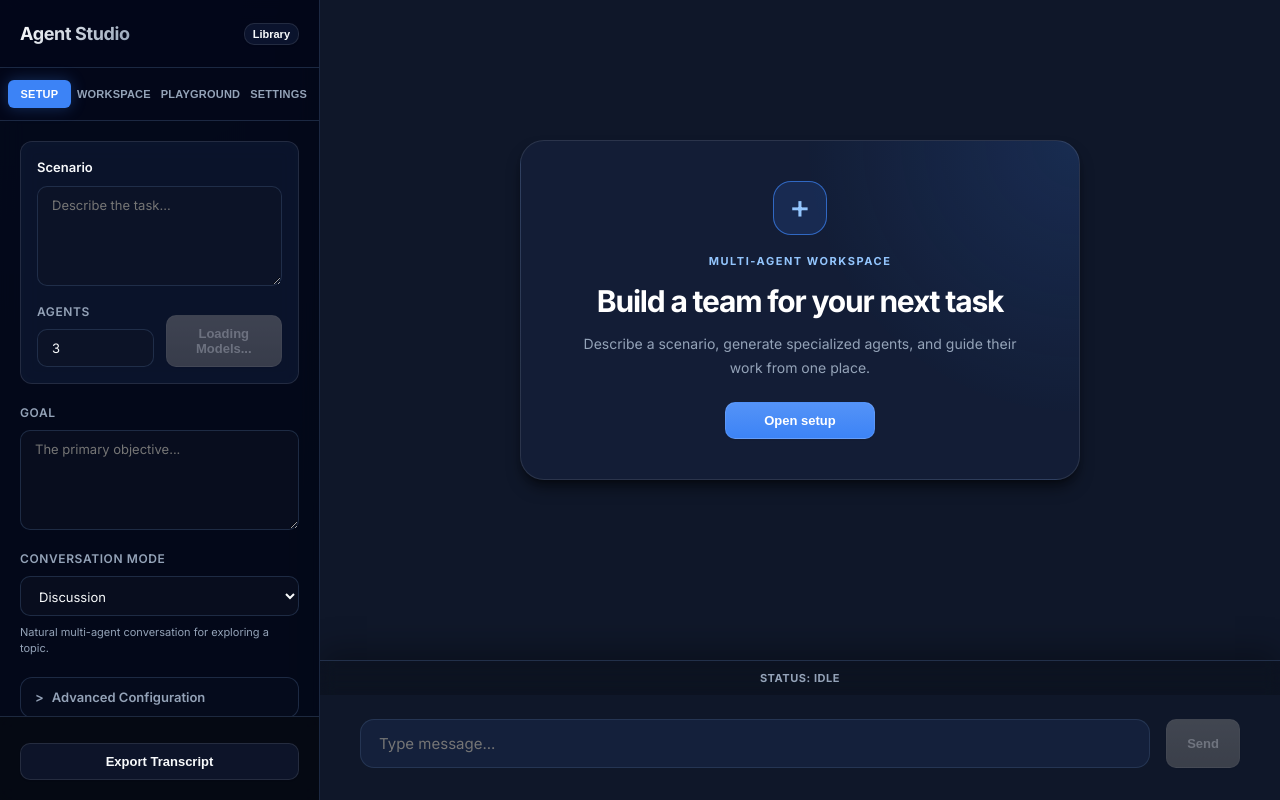
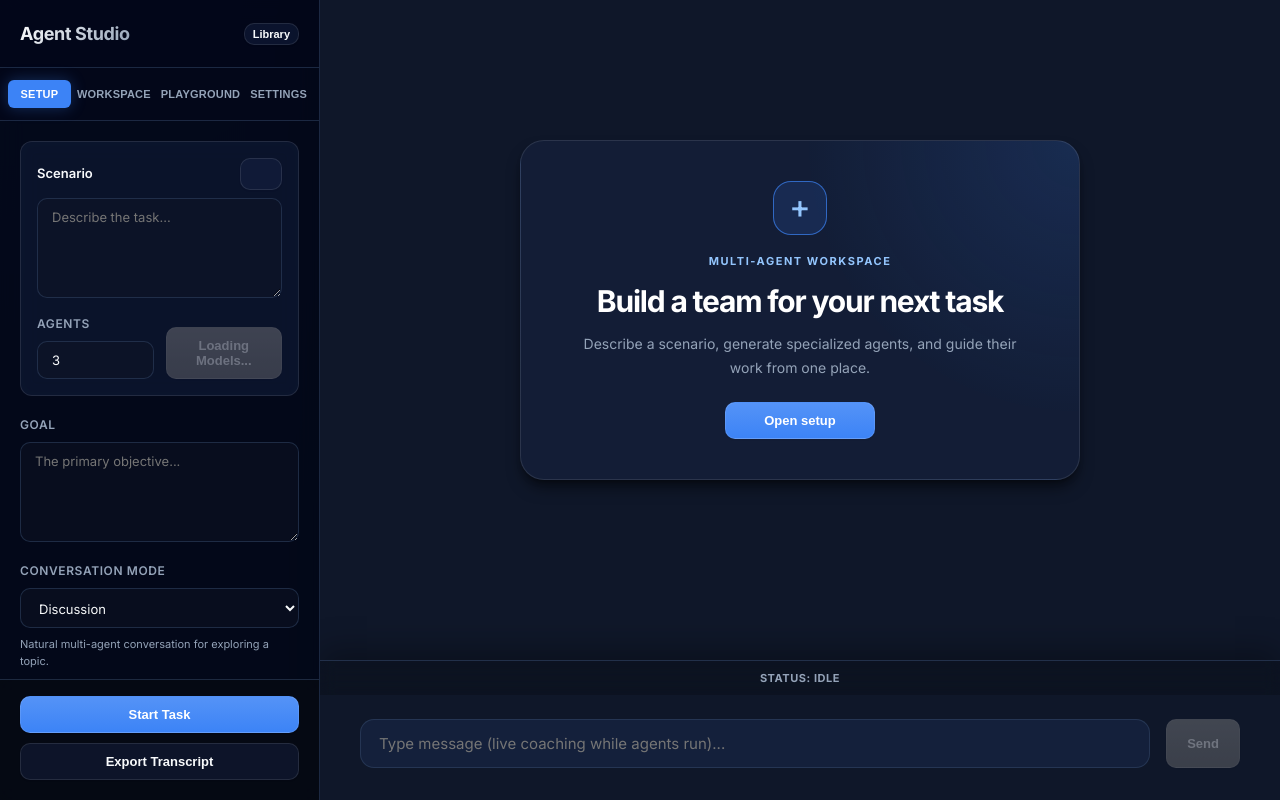
Before and after one commit to jasonk87/custom-autogen, a Python web app: template templates/index.html in a window 1280 px wide. Run offline with Jinja, Linux system fonts and the light colour scheme; the template is opened without the code that fills it, so the values that code supplies are empty.

Commit message:
Add quick random scenario idea generator

```diff
--- a/static/css/style.css
+++ b/static/css/style.css
@@ -295,6 +295,44 @@ textarea {
   backdrop-filter: blur(8px);
 }
 
+.scenario-card-header {
+  display: flex;
+  align-items: center;
+  justify-content: space-between;
+  gap: 8px;
+  margin-bottom: 8px;
+  color: var(--text);
+  font-size: 13px;
+  font-weight: 600;
+}
+
+.dice-button {
+  display: grid;
+  width: 32px;
+  height: 32px;
+  padding: 6px;
+  place-items: center;
+  border-color: hsla(var(--primary-hsl), 0.4);
+  color: #93c5fd;
+}
+
+.dice-button svg {
+  width: 18px;
+  height: 18px;
+  fill: none;
+  stroke: currentColor;
+  stroke-width: 1.8;
+}
+
+.dice-button.rolling svg {
+  animation: diceRoll 0.8s ease-in-out infinite;
+}
+
+@keyframes diceRoll {
+  50% { transform: rotate(135deg) scale(0.88); }
+  100% { transform: rotate(270deg); }
+}
+
 details {
   background: hsla(222, 47%, 10%, 0.3);
   border: 1px solid var(--border);
--- a/static/js/main.js
+++ b/static/js/main.js
@@ -921,6 +921,34 @@ async function loadOllamaSettings() {
   }
 }
 
+async function rollScenarioIdea() {
+  const button = $('#random-scenario');
+  if (!button || button.disabled) return;
+  button.disabled = true;
+  button.classList.add('rolling');
+  try {
+    const r = await fetch('/api/scenario/idea', {
+      method: 'POST',
+      headers: { 'Content-Type': 'application/json' },
+      body: JSON.stringify({ model: $('#model').value })
+    });
+    const d = await r.json();
+    if (!r.ok) throw new Error(d.user_message || d.error || 'Idea generation failed.');
+
+    beginNewSetup();
+    agents = [];
+    $('#scenario').value = d.scenario || '';
+    $('#goal').value = '';
+    renderTeam();
+    saveSession();
+  } catch (e) {
+    toast(e.message || 'Failed to generate a scenario idea.');
+  } finally {
+    button.disabled = false;
+    button.classList.remove('rolling');
+  }
+}
+
 async function refreshTree() {
   const r = await fetch('/api/workspace/tree');
   const d = await r.json();
@@ -1215,6 +1243,8 @@ document.addEventListener('DOMContentLoaded', async () => {
     saveSession();
   };
 
+  $('#random-scenario').onclick = rollScenarioIdea;
+
   $('#generate-agents').onclick = async () => {
     const scenario = $('#scenario').value.trim();
     if (!scenario) return;
@@ -1436,14 +1466,15 @@ document.addEventListener('DOMContentLoaded', async () => {
   }
 
   await loadOllamaSettings();
-  await loadModels();
-  renderTeam();
-  updateHumanProxyPreferencesVisibility();
-  updateConversationModeHint();
   if (!await reconnectActiveRun()) {
     clearDraftSetup();
     renderTeam();
     setStatus('idle');
     buttons(false);
   }
+  $('#random-scenario').disabled = false;
+  await loadModels();
+  renderTeam();
+  updateHumanProxyPreferencesVisibility();
+  updateConversationModeHint();
 });
--- a/templates/index.html
+++ b/templates/index.html
@@ -4,7 +4,7 @@
   <meta charset="utf-8" />
   <meta name="viewport" content="width=device-width, initial-scale=1" />
   <title>Custom Agent Studio - v11</title>
-  <link rel="stylesheet" href="/static/css/style.css?v=17" />
+  <link rel="stylesheet" href="/static/css/style.css?v=18" />
 </head>
 <body>
   <div class="app">
@@ -33,7 +33,19 @@
 
       <section id="setup">
         <div class="card">
-          <div style="font-weight:600; margin-bottom:8px; font-size:13px; color:var(--text)">Scenario</div>
+          <div class="scenario-card-header">
+            <div>Scenario</div>
+            <button id="random-scenario" class="btn btn-neutral dice-button" type="button" title="Generate a random scenario idea" aria-label="Generate a random scenario idea" disabled>
+              <svg viewBox="0 0 24 24" aria-hidden="true">
+                <rect x="4" y="4" width="16" height="16" rx="3"></rect>
+                <circle cx="9" cy="9" r="1"></circle>
+                <circle cx="15" cy="9" r="1"></circle>
+                <circle cx="12" cy="12" r="1"></circle>
+                <circle cx="9" cy="15" r="1"></circle>
+                <circle cx="15" cy="15" r="1"></circle>
+              </svg>
+            </button>
+          </div>
           <textarea id="scenario" placeholder="Describe the task..."></textarea>
           <div class="row" style="margin-top:12px; align-items:end;">
             <div class="group" style="margin:0;">
@@ -298,6 +310,6 @@
     </div>
   </div>
 
-  <script src="/static/js/main.js?v=35"></script>
+  <script src="/static/js/main.js?v=37"></script>
 </body>
 </html>
```
Also changed, not shown: app/scenario.py (+40 -0 lines), app/server.py (+23 -1 lines), tests/test_app.py (+17 -0 lines), tests/test_scenario.py (+14 -1 lines), tests/test_ui_structure.py (+7 -0 lines).
